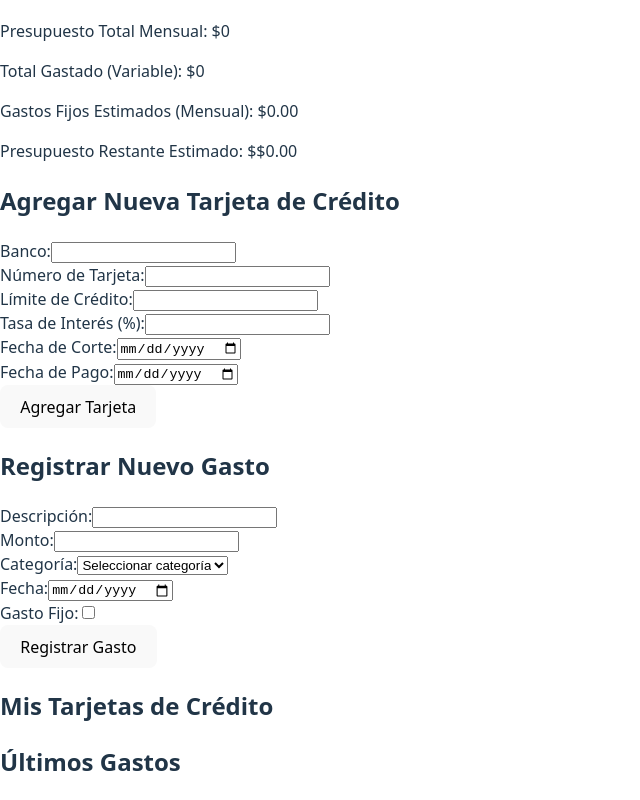
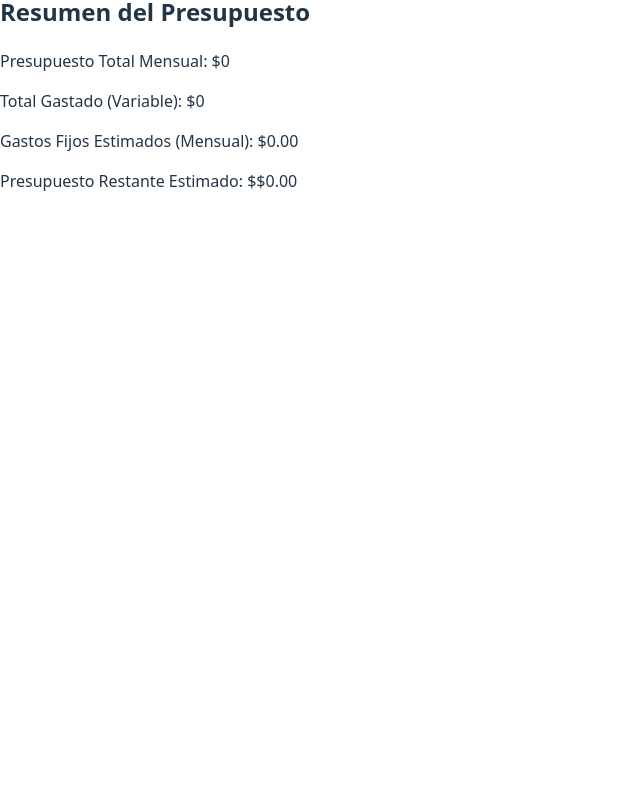
Before and after one commit to hecnavar/Finance_Control, a React (Vite) app: page / in a window 1280 px wide. Shown: the part 417-1217 px from the top of the page, without its empty margins (0-640 px from the left). After the commit the page ends 800 px from the top, so only its background shows below. Built offline with nearby package versions, Linux system fonts and the light colour scheme.

Commit message:
Refactor: Rearrange components per page with React Router
Move the card, budget, and expense management components from the Home Page to their respective pages for better separation of responsibilities and clearer navigation.

```diff
--- a/src/App.jsx
+++ b/src/App.jsx
@@ -1,5 +1,5 @@
 import React, { useState, useEffect } from 'react';
-import { BrowserRouter, Routes, Route } from 'react-router-dom';
+import { BrowserRouter, Routes, Route, Navigate } from 'react-router-dom';
 import HomePage from './pages/HomePage';
 import CreditCardsPage from './pages/CreditCardsPage';
 import BudgetPage from './pages/BudgetPage';
@@ -73,7 +73,7 @@ function App() {
                 estimatedFixedExpenses={estimatedFixedExpenses}
               />} />
         <Route path="/expenses" element={<ExpensesPage onAddExpense={addExpense} expenses={expenses} creditCards={creditCards} />} />
-        {console.log("CreditCards en App.js para /expenses:", creditCards)}
+        <Route path="*" element={<Navigate to="/" />} />
       </Routes>
     </BrowserRouter>
   );
--- a/src/pages/HomePage.jsx
+++ b/src/pages/HomePage.jsx
@@ -1,21 +1,11 @@
 import React from 'react';
-import CreditCardList from '../components/CreditCardList';
 import BudgetOverview from '../components/BudgetOverview';
-import ExpenseList from '../components/ExpenseList';
-import AddCreditCardForm from '../components/AddCreditCardForm';
-import BudgetSetupForm from '../components/BudgetSetupForm';
-import AddExpenseForm from '../components/AddExpenseForm';
 
-function HomePage({ addCreditCard, creditCards, budget, onBudgetUpdate, onAddExpense, expenses, totalExpenses, estimatedFixedExpenses }) {
+function HomePage({ budget, totalExpenses, estimatedFixedExpenses }) {
   return (
     <div>
       <h1>Panel Principal</h1>
-      <BudgetSetupForm onBudgetUpdate={onBudgetUpdate} />
       <BudgetOverview budget={budget} totalExpenses={totalExpenses} estimatedFixedExpenses={estimatedFixedExpenses} />
-      <AddCreditCardForm onAddCreditCard={addCreditCard} />
-      <AddExpenseForm onAddExpense={onAddExpense} creditCards={creditCards} />
-      <CreditCardList creditCards={creditCards} />
-      <ExpenseList expenses={expenses} />
     </div>
   );
 }
```
